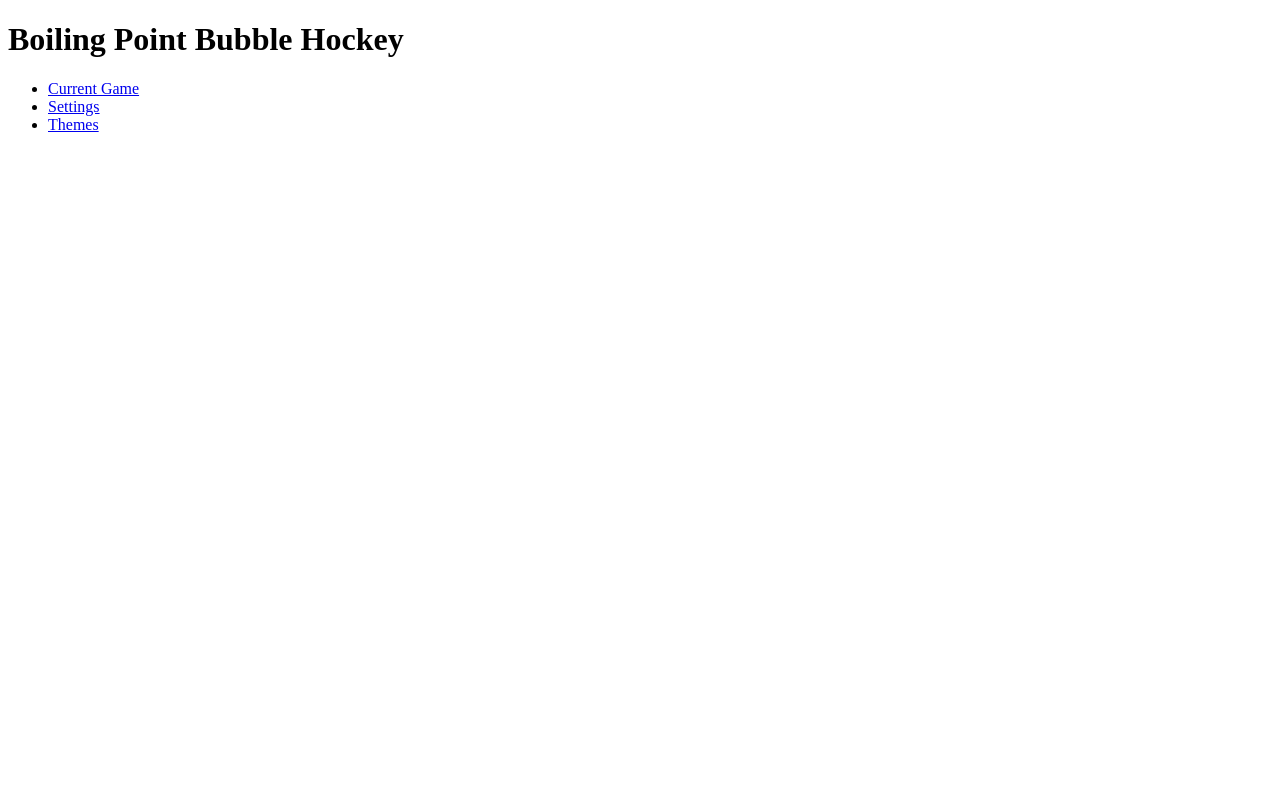
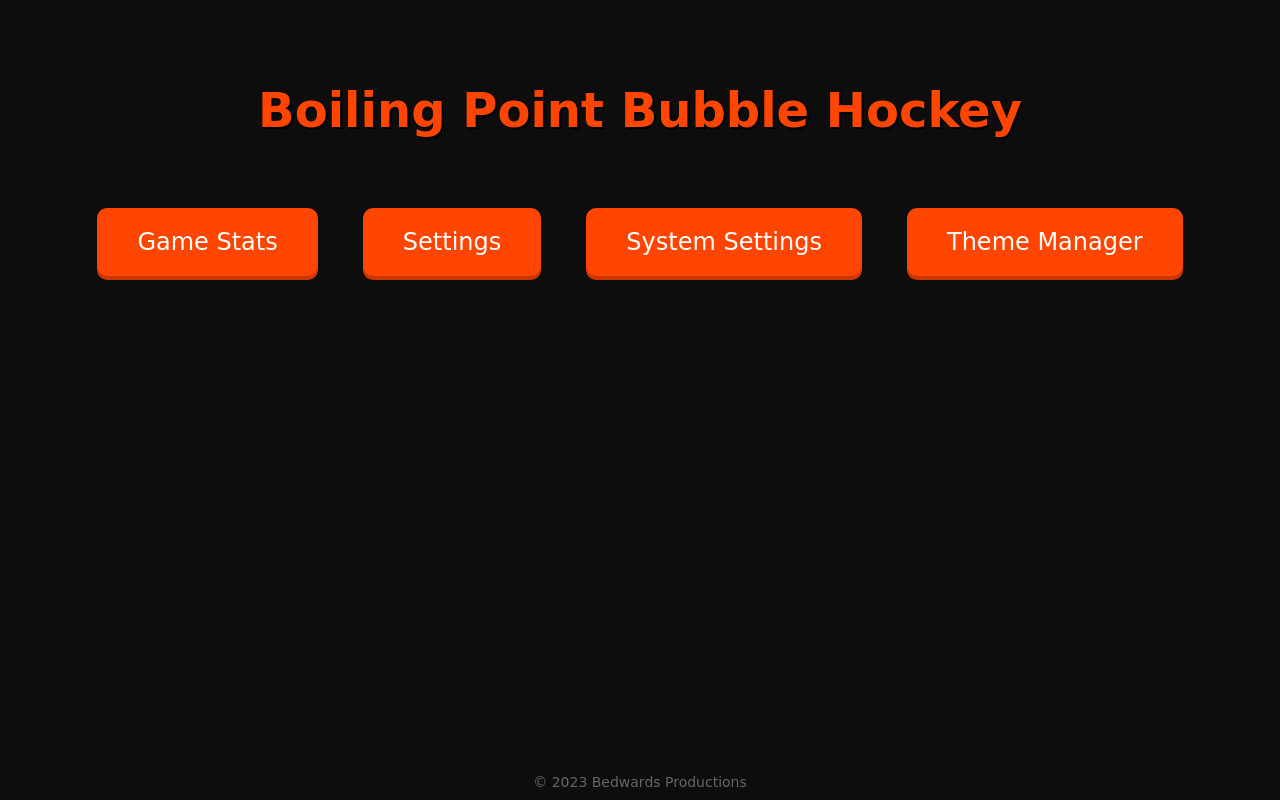
Before and after one commit to iceman23e/bubble-hockey-2, a Flask app: page / in a window 1280 px wide. Run offline with Flask 3, Linux system fonts and the light colour scheme.

Commit message:
Update index.html

```diff
--- a/templates/index.html
+++ b/templates/index.html
@@ -4,13 +4,70 @@
 <html>
 <head>
     <title>Boiling Point Bubble Hockey</title>
+    <style>
+        body {
+            font-family: 'Press Start 2P', cursive;
+            background-color: #0d0d0d;
+            color: #ffffff;
+            margin: 0;
+            padding: 0;
+        }
+        .container {
+            text-align: center;
+            padding-top: 50px;
+        }
+        h1 {
+            font-size: 48px;
+            color: #ff4500;
+            text-shadow: 2px 2px #000;
+        }
+        .menu {
+            margin-top: 50px;
+        }
+        .menu a {
+            display: inline-block;
+            margin: 20px;
+            padding: 20px 40px;
+            background-color: #ff4500;
+            color: #ffffff;
+            text-decoration: none;
+            font-size: 24px;
+            border-radius: 10px;
+            box-shadow: 0 4px #cc3700;
+            transition: all 0.2s;
+        }
+        .menu a:hover {
+            background-color: #ff5733;
+            box-shadow: 0 4px #cc3700;
+            transform: translateY(-2px);
+        }
+        .menu a:active {
+            box-shadow: none;
+            transform: translateY(4px);
+        }
+        footer {
+            position: fixed;
+            bottom: 10px;
+            width: 100%;
+            text-align: center;
+            color: #666666;
+            font-size: 14px;
+        }
+        @import url('https://fonts.googleapis.com/css2?family=Press+Start+2P&display=swap');
+    </style>
 </head>
 <body>
-    <h1>Boiling Point Bubble Hockey</h1>
-    <ul>
-        <li><a href="{{ url_for('game') }}">Current Game</a></li>
-        <li><a href="{{ url_for('settings') }}">Settings</a></li>
-        <li><a href="{{ url_for('theme_manager') }}">Themes</a></li>
-    </ul>
+    <div class="container">
+        <h1>Boiling Point Bubble Hockey</h1>
+        <div class="menu">
+            <a href="/game">Game Stats</a>
+            <a href="/settings">Settings</a>
+            <a href="/system_settings">System Settings</a>
+            <a href="/themes">Theme Manager</a>
+        </div>
+    </div>
+    <footer>
+        &copy; 2023 Bedwards Productions
+    </footer>
 </body>
 </html>
```
